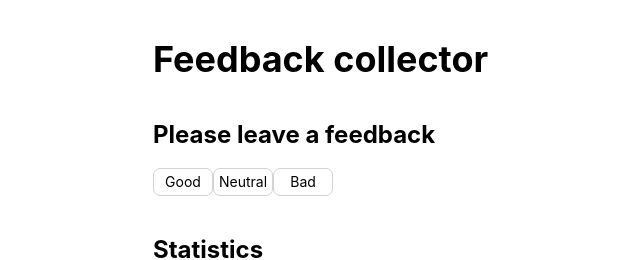
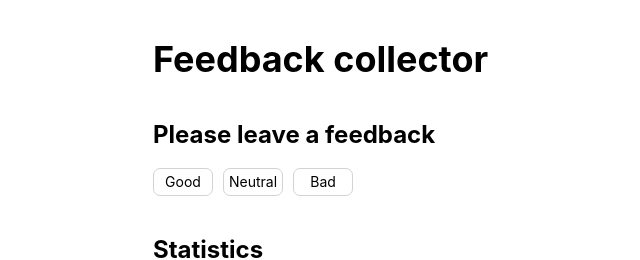
Before and after one commit to biggujo/goit-react-hw-02-feedback, a React (Create React App) app: page / in a window 1280 px wide. Shown: the top 260 px of the page, without its empty margins (128-768 px from the left). Built offline with nearby package versions, Linux system fonts and the light colour scheme.

Commit message:
Moved feedback options to a separate FeedbackOptions.jsx

```diff
--- a/src/components/App/App.jsx
+++ b/src/components/App/App.jsx
@@ -1,9 +1,8 @@
 import React, { Component } from 'react';
 import { Subtitle, Title, Wrapper } from './App.styled';
 import { GlobalStyles } from '../GlobalStyles';
-import { Counter } from '../Counter';
-import { Button } from '../Button';
 import { Statistics } from '../Statistics/Statistics';
+import { FeedbackOptions } from '../FeedbackOptions/FeedbackOptions';
 
 export class App extends Component {
   state = {
@@ -47,11 +46,8 @@ export class App extends Component {
         <Title>Feedback collector</Title>
 
         <Subtitle>Please leave a feedback</Subtitle>
-        <Button onClick={() => this.incrementFeedback('good')}>Good</Button>
-        <Button
-          onClick={() => this.incrementFeedback('neutral')}>Neutral</Button>
-        <Button
-          onClick={() => this.incrementFeedback('bad')}>Bad</Button>
+        <FeedbackOptions options={this.state}
+                         onLeaveFeedback={this.incrementFeedback} />
 
         <Subtitle>Statistics</Subtitle>
         <Statistics good={good}
--- a/src/components/Button/Button.styled.js
+++ b/src/components/Button/Button.styled.js
@@ -5,6 +5,7 @@ export const ButtonStyled = styled.button`
   padding: 5px;
 
   font-size: 14px;
+  text-transform: capitalize;
 
   background-color: #ffffff;
   border: 1px solid #d3d3d3;
--- /dev/null
+++ b/src/components/FeedbackOptions/FeedbackOptions.jsx
@@ -0,0 +1,22 @@
+import React from 'react';
+import { Button } from '../Button';
+import { List } from './FeedbackOptions.styled';
+import PropTypes from 'prop-types';
+
+export function FeedbackOptions({
+  options,
+  onLeaveFeedback,
+}) {
+  return (<List>
+    {Object.keys(options).map((option) => {
+      return <li key={option}>
+        <Button onClick={() => onLeaveFeedback(option)}>{option}</Button>
+      </li>;
+    })}
+  </List>);
+}
+
+FeedbackOptions.propTypes = {
+  options: PropTypes.objectOf(PropTypes.number).isRequired,
+  onLeaveFeedback: PropTypes.func.isRequired,
+};
--- /dev/null
+++ b/src/components/FeedbackOptions/FeedbackOptions.styled.js
@@ -0,0 +1,6 @@
+import styled from '@emotion/styled';
+
+export const List = styled.ul`
+  display: flex;
+  gap: 10px;
+`;
--- a/src/components/GlobalStyles/GlobalStyles.jsx
+++ b/src/components/GlobalStyles/GlobalStyles.jsx
@@ -15,5 +15,12 @@ export function GlobalStyles() {
       font-family: source-code-pro, Menlo, Monaco, Consolas, 'Courier New',
       monospace;
     }
+
+    ul, ol {
+      margin: 0;
+      padding: 0;
+
+      list-style: none;
+    }
   `} />);
 }
```
